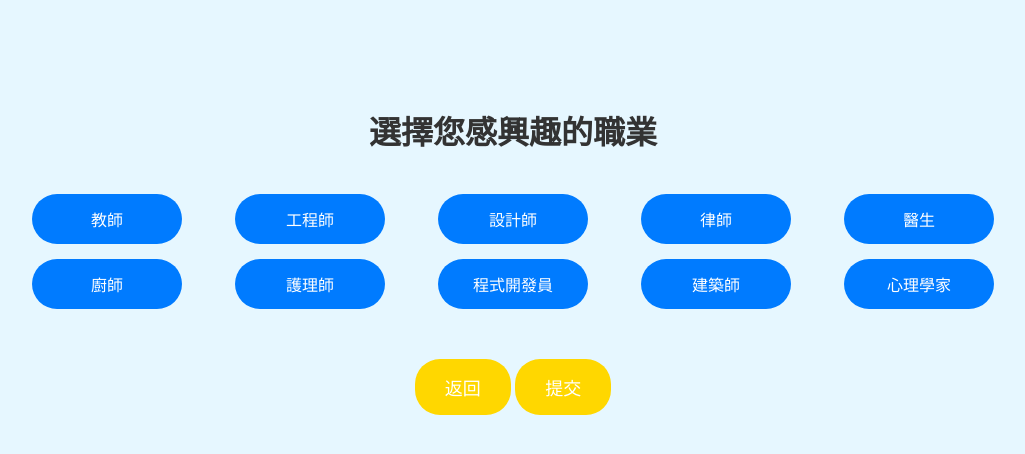
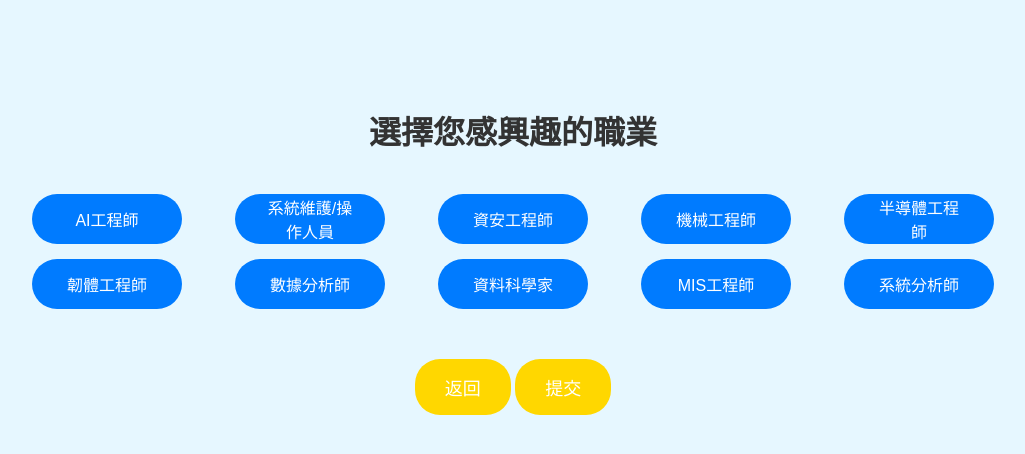
Before and after one commit to Tkucsie411/AI-, a Flask app: page /page2 in a window 1280 px wide. Shown: the part 150-604 px from the top of the page, without its empty margins (127-1152 px from the left). Run offline with Flask 3, Linux system fonts and the light colour scheme.

Commit message:
修正 page2.html

```diff
--- a/templates/page2.html
+++ b/templates/page2.html
@@ -97,22 +97,20 @@
 <body>
   <h1>選擇您感興趣的職業</h1>
   <div class="button-grid">
-    <button class="interest-button" onclick="toggleSelection(this)">教師</button>
-    <button class="interest-button" onclick="toggleSelection(this)">工程師</button>
-    <button class="interest-button" onclick="toggleSelection(this)">設計師</button>
-    <button class="interest-button" onclick="toggleSelection(this)">律師</button>
-    <button class="interest-button" onclick="toggleSelection(this)">醫生</button>
-    <button class="interest-button" onclick="toggleSelection(this)">廚師</button>
-    <button class="interest-button" onclick="toggleSelection(this)">護理師</button>
-    <button class="interest-button" onclick="toggleSelection(this)">程式開發員</button>
-    <button class="interest-button" onclick="toggleSelection(this)">建築師</button>
-    <button class="interest-button" onclick="toggleSelection(this)">心理學家</button>
-    <!-- 可繼續添加其他職業 -->
+    <button class="interest-button" onclick="toggleSelection(this)">AI工程師</button>
+    <button class="interest-button" onclick="toggleSelection(this)">系統維護/操作人員</button>
+    <button class="interest-button" onclick="toggleSelection(this)">資安工程師</button>
+    <button class="interest-button" onclick="toggleSelection(this)">機械工程師</button>
+    <button class="interest-button" onclick="toggleSelection(this)">半導體工程師</button>
+    <button class="interest-button" onclick="toggleSelection(this)">韌體工程師</button>
+    <button class="interest-button" onclick="toggleSelection(this)">數據分析師</button>
+    <button class="interest-button" onclick="toggleSelection(this)">資料科學家</button>
+    <button class="interest-button" onclick="toggleSelection(this)">MIS工程師</button>
+    <button class="interest-button" onclick="toggleSelection(this)">系統分析師</button>
+
   </div>
   <div class="button-container">
        <button class="submit-btn back-btn" onclick="goBack()">返回</button> <!-- 返回按鈕放在前面 -->
-       <button class="submit-btn" onclick="goToPage3()">提交</button> <!-- 提交按鈕放在後面 -->
+       <button class="submit-btn" onclick="goToPage3()">提交</button> <!-- 提交按鈕放在後面
   </div>
   <script src="{{url_for('static', filename = 'js/page2.js')}}"></script>
-</body>
-</html>
```
